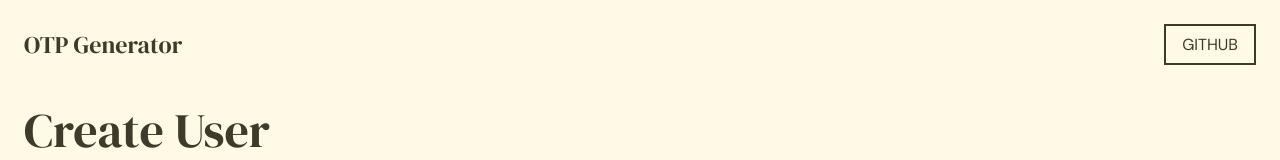
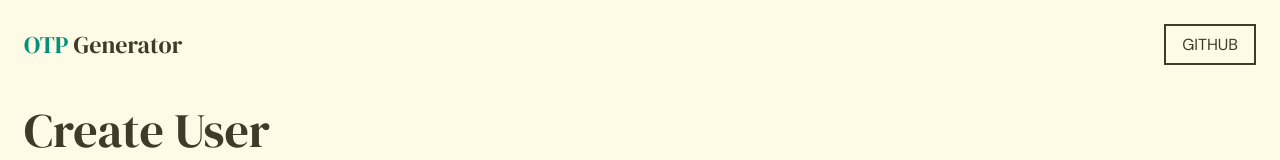
Before and after one commit to mabdullah412/otp-generator-react, a React (Create React App) app: page / in a window 1280 px wide. Shown: the top 160 px of the page. Built offline with nearby package versions, Linux system fonts and the light colour scheme; no server answers.

Commit message:
update header

```diff
--- a/src/components/Header.css
+++ b/src/components/Header.css
@@ -10,6 +10,10 @@ h2 {
     margin: 0;
     font-family: 'DM Serif Display', serif;
     font-weight: normal;
+}
+
+h2 span {
+    color: var(--color-primary);
 }
 
 .small-btn {
--- a/src/components/Header.js
+++ b/src/components/Header.js
@@ -3,7 +3,7 @@ import './Header.css';
 export default function Headers() {
 	return (
 		<div className='header'>
-			<h2>OTP Generator</h2>
+			<h2><span>OTP </span>Generator</h2>
 			<a
 				className='small-btn'
 				href='https://github.com/mabdullah412/otp-generator-react'
```
Also changed, not shown: 1 other file (tests, documents, lock files or other folders).
